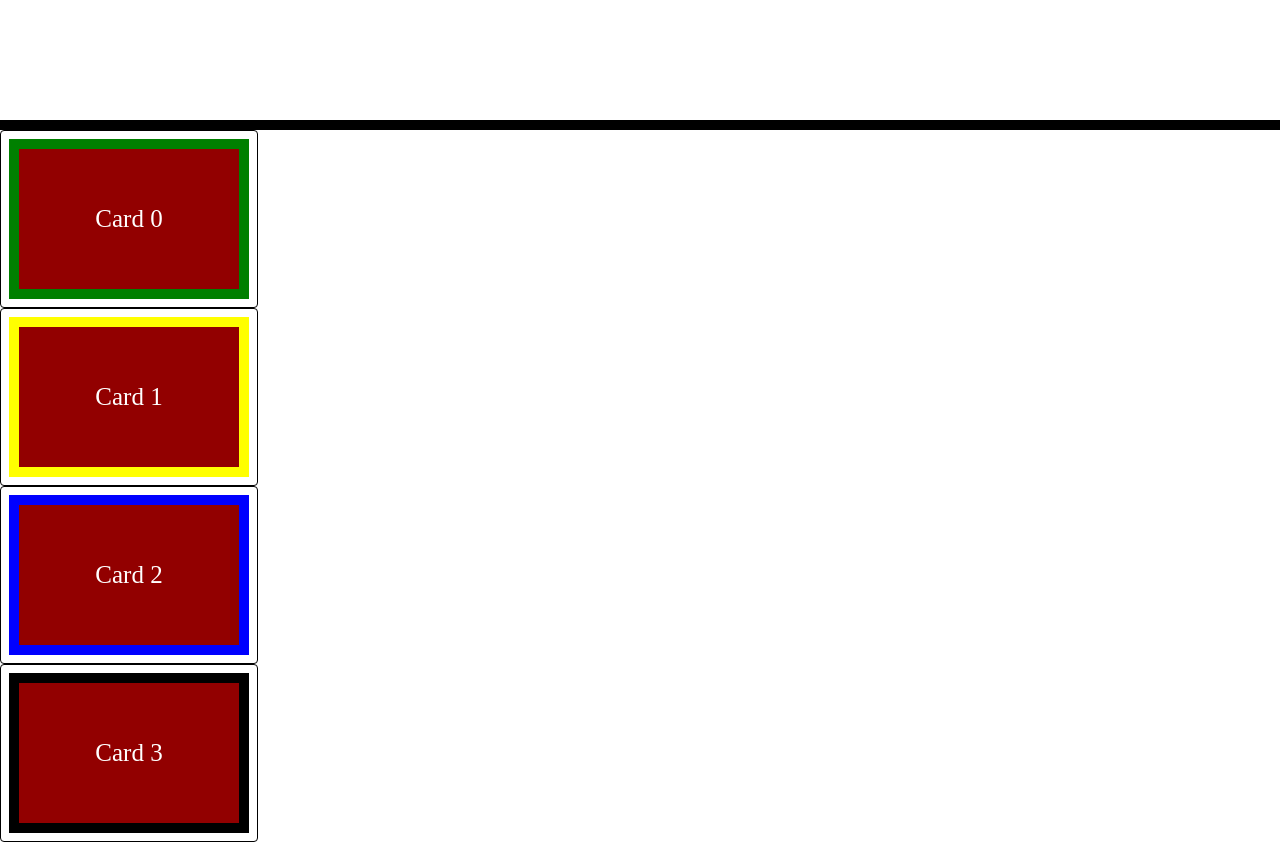
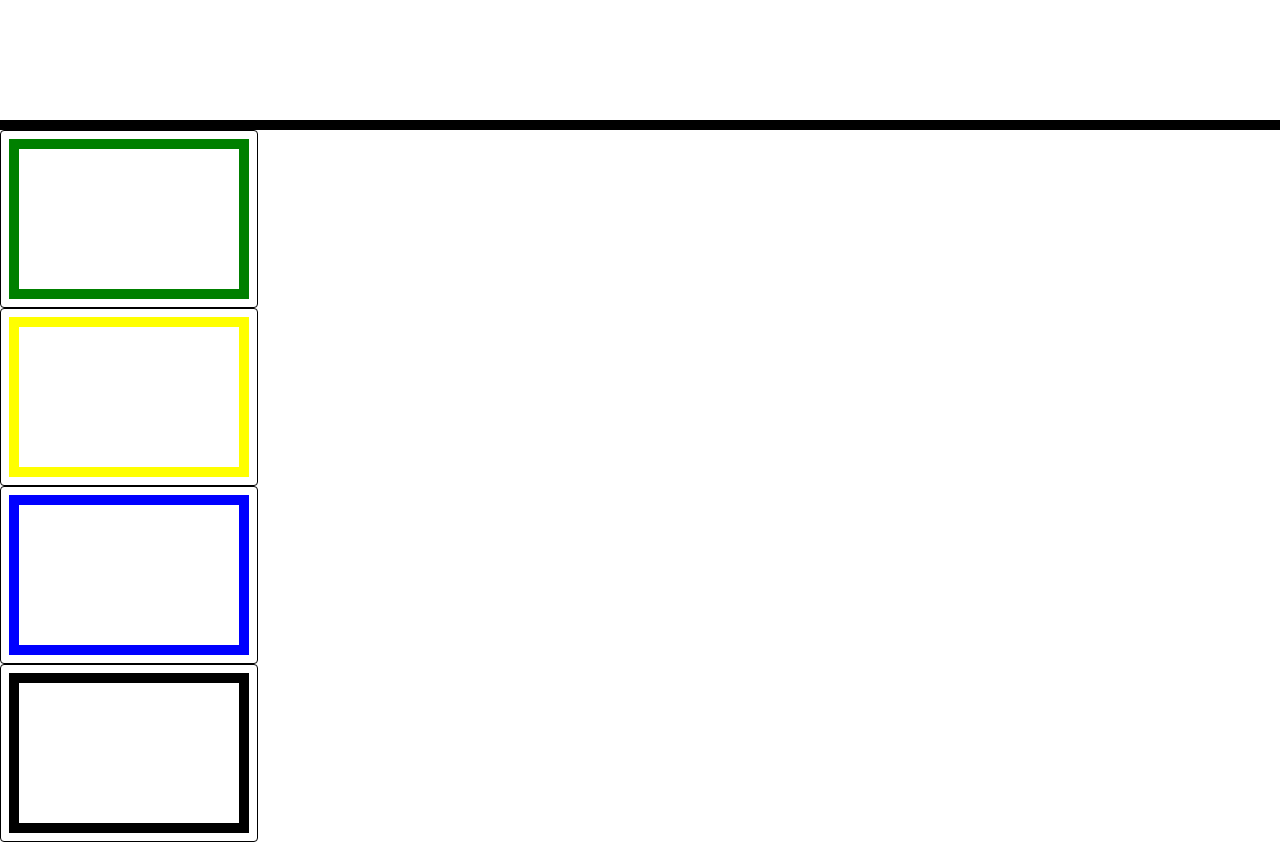
Before and after one commit to MeetYourCreator/reactjs-common-components, a React (Create React App) app: page / in a window 1280 px wide. Shown: the part 680-1524 px from the top of the page. Built offline with nearby package versions, Linux system fonts and the light colour scheme.

Commit message:
change backgrtoundcolor for Card to transparent

```diff
--- a/src/components/Card/styles.css
+++ b/src/components/Card/styles.css
@@ -7,7 +7,7 @@
   height: fit-content;
   min-height: 10rem;
   padding: 10px 0px;
-  background-color: #920000;
+  background-color: transparent;
 }
 
 .cardImage {
```
